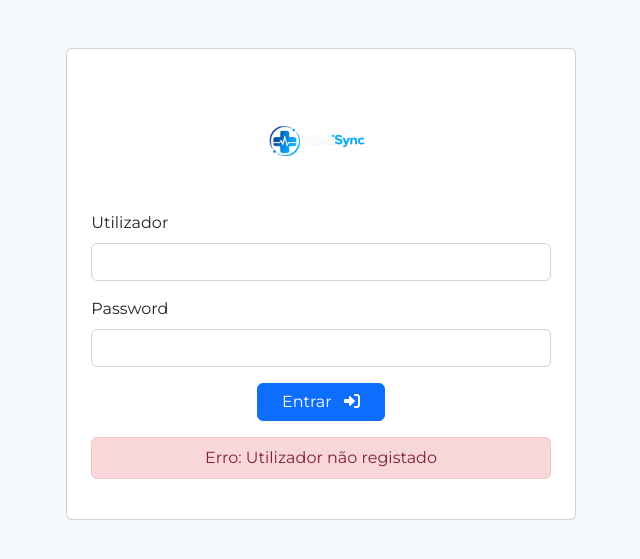
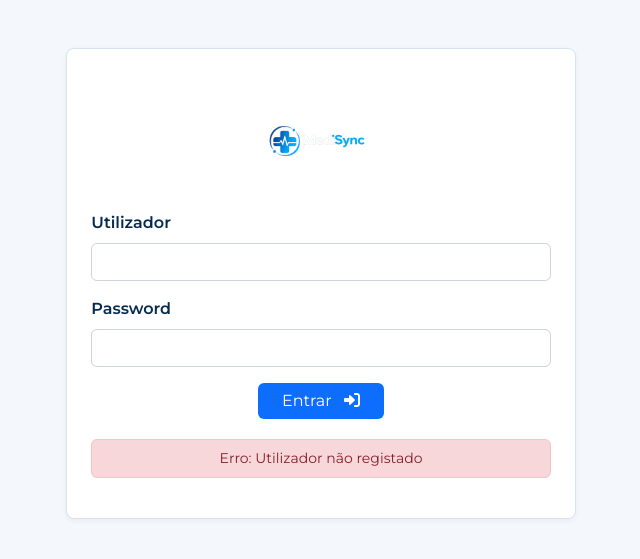
Before and after one commit to catarinabenido126/projetohospitalar, a PHP site: page /login/login.html in a window 1280 px wide. Shown: the top 559 px of the page, without its empty margins (319-959 px from the left). Run offline with PHP 8.4, Linux system fonts and the light colour scheme.

Commit message:
adição de estilos css |à pagina do login

```diff
--- a/assets/css/1241126.css
+++ b/assets/css/1241126.css
@@ -248,3 +248,27 @@
     font-size: 1rem;
     color: #d6e4f0;
 }
+/* Login */
+.card {
+    border: 1px solid #d6e4f0;
+    border-radius: 8px;
+    box-shadow: 0 2px 5px rgba(0, 0, 0, 0.05);
+}
+.card img {
+    max-height: 90px;
+}
+.form-label {
+    color: #062b4f;
+    font-weight: 600;
+}
+.btn-primary {
+    background-color: #0d6efd;
+    border: none;
+}
+.btn-primary:hover {
+    background-color: #084db3;
+}
+.alert {
+    margin-top: 20px;
+    font-size: 14px;
+}
```
